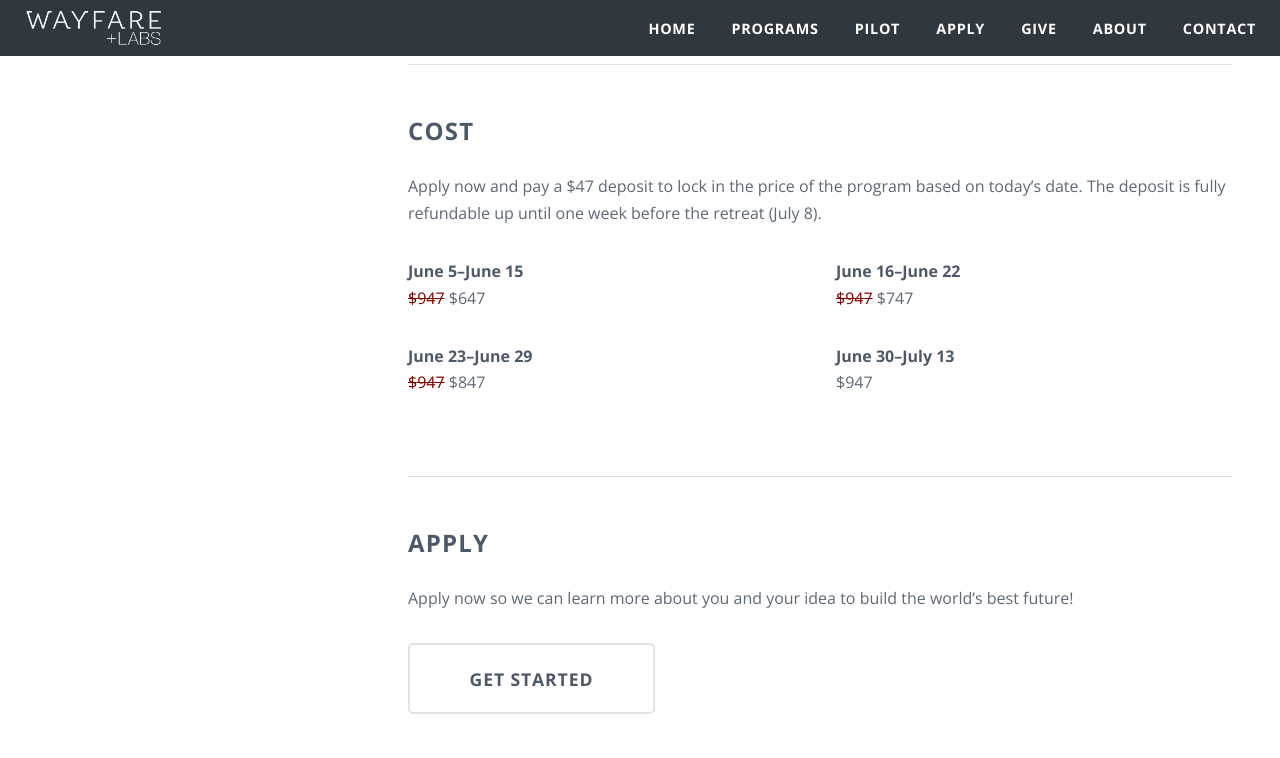
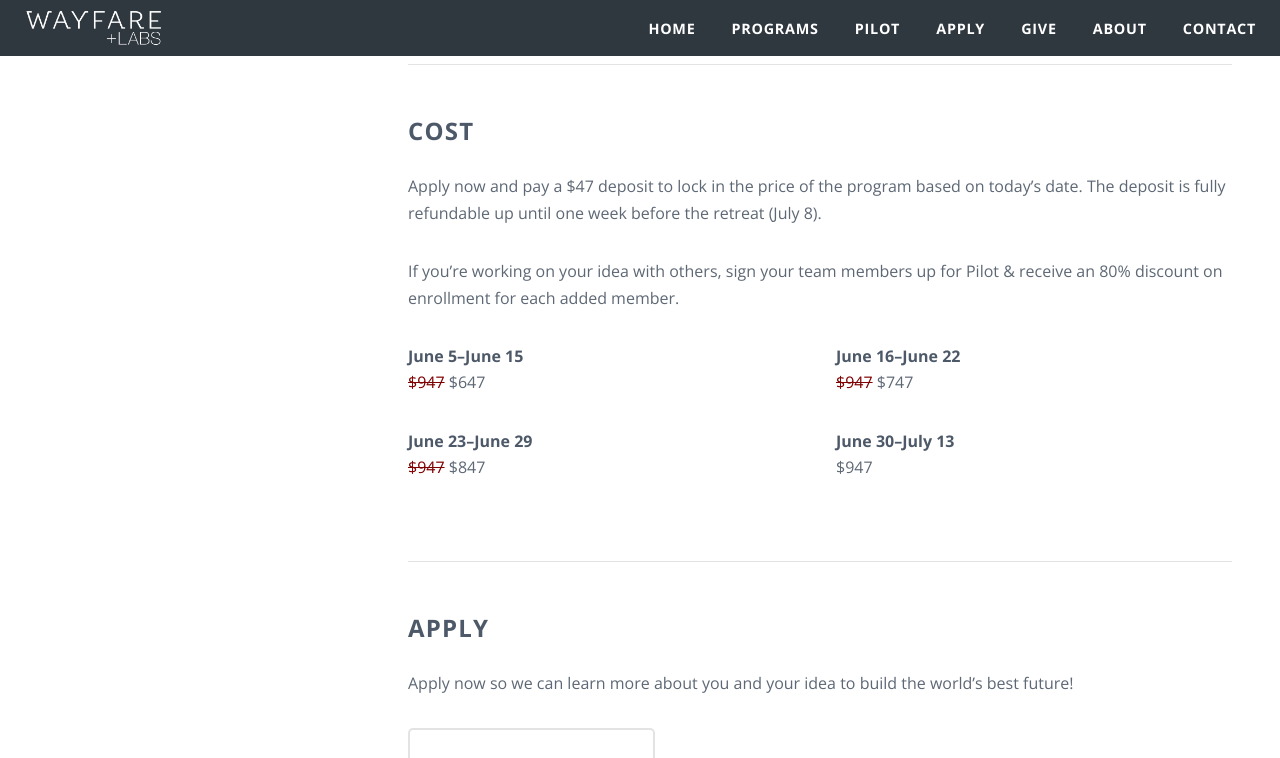
Before and after one commit to wayfareio/wayfarelabs.org, a Jekyll site: the page built from pilot.markdown, in a window 1280 px wide and 900 px high, scrolled down 5936 px, cut to the strip 0-758 px from the top of the window. Built offline with Jekyll 4.4.1, drawn with Linux system fonts in a browser that asks for light colours; comment, search, counter and statistics services are not loaded.

Commit message:
Updated Pilot

```diff
--- a/pilot.markdown
+++ b/pilot.markdown
@@ -133,8 +133,11 @@ menu:
   - "**Sunday Lunch**: Taco bar, beans, rice, homemade salsa and chips (don't worry,
     avocado isn't extra here)"
 cost:
-  description: |
-    Apply now and pay a $47 deposit to lock in the price of the program based on today's date. The deposit is fully refundable up until one week before the retreat (July 8).
+  description: "Apply now and pay a $47 deposit to lock in the price of the program
+    based on today's date. The deposit is fully refundable up until one week before
+    the retreat (July 8).\n\nIf you're working on your idea with others, sign your
+    team members up for Pilot & receive an 80% discount on enrollment for each added
+    member. "
   prices:
   - start_date: 2016-06-05 17:00:00 -07:00
     end_date: 2016-06-15 17:00:00 -07:00
```
